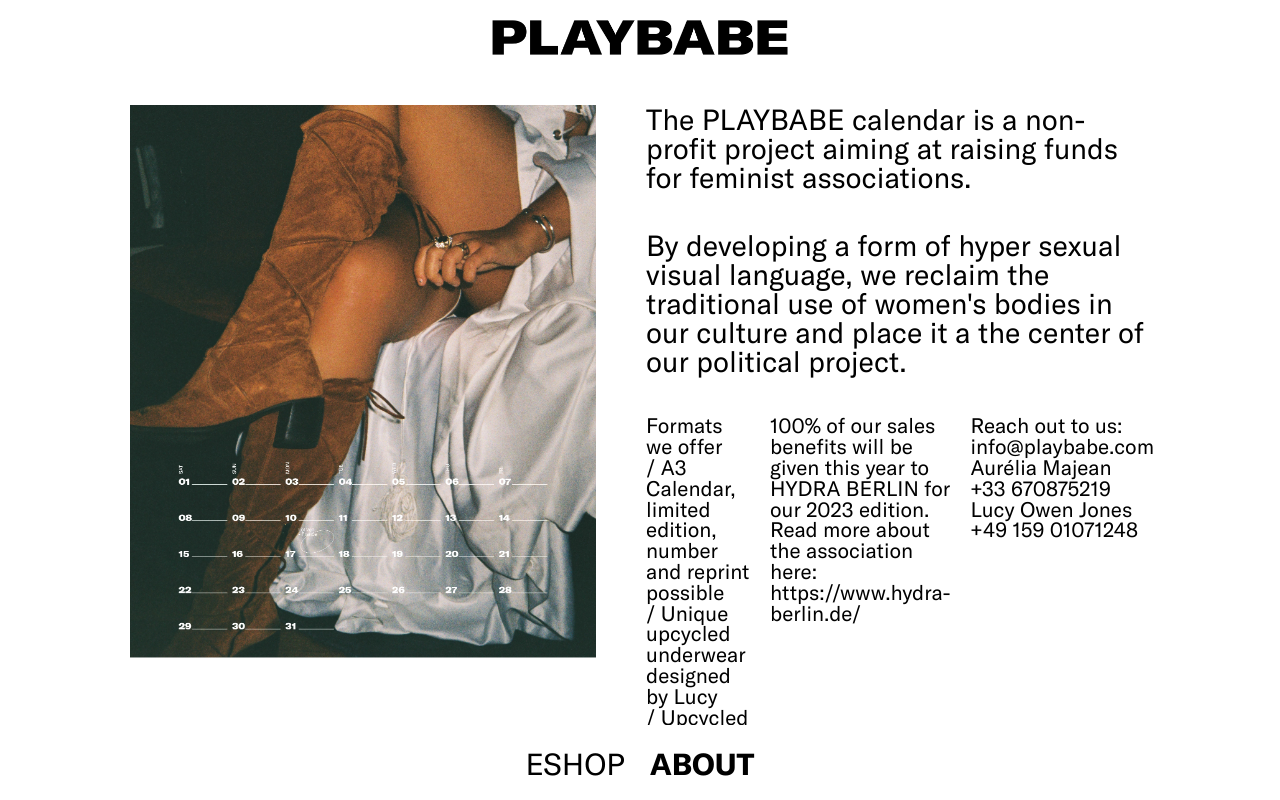
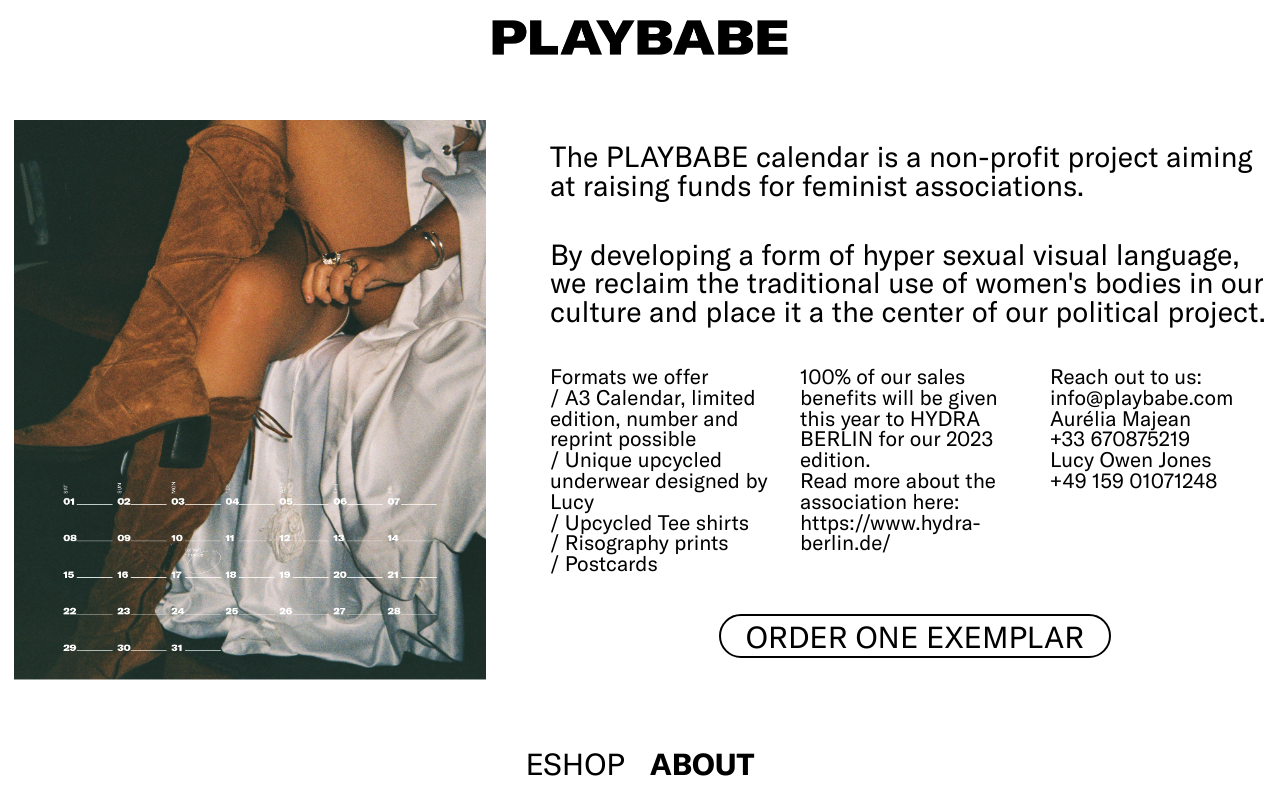
Before and after one commit to alexandre-roux/playbabe, a React (Create React App) app: page /about in a window 1280 px wide. Built offline with nearby package versions, Linux system fonts and the light colour scheme.

Commit message:
Fixes for About page desktop version

```diff
--- a/src/components/Footer/index.scss
+++ b/src/components/Footer/index.scss
@@ -1,11 +1,6 @@
 .footer {
   height: 75px;
   width: 100%;
-  position: absolute;
-  bottom: 0;
-  left: 0;
-  right: 0;
-  overflow: hidden;
   display: flex;
   justify-content: center;
   align-items: center;
--- a/src/components/Header/index.scss
+++ b/src/components/Header/index.scss
@@ -1,11 +1,6 @@
 .header {
   height: 75px;
   width: 100%;
-  position: absolute;
-  top: 0;
-  left: 0;
-  right: 0;
-  overflow: hidden;
   display: flex;
   justify-content: center;
   align-items: center;
--- a/src/containers/About/index.js
+++ b/src/containers/About/index.js
@@ -11,8 +11,8 @@ const About = () => {
 
   return (
     <>
-      <Header />
       <div className="about">
+        <Header />
         {isMobile ? (
           <div className="about-mobile">
             <div className="text">
@@ -118,8 +118,8 @@ const About = () => {
             </div>
           </div>
         )}
+        <Footer />
       </div>
-      <Footer />
     </>
   );
 };
--- a/src/containers/About/index.scss
+++ b/src/containers/About/index.scss
@@ -1,17 +1,15 @@
 .about {
-  position: absolute;
-  top: 75px;
-  bottom: 75px;
-  left: 0;
-  right: 0;
-  overflow: auto;
+  height: 100%;
+  display: flex;
+  flex-direction: column;
+  align-items: center;
+  justify-content: space-between;
 
   .about-desktop {
+    max-width: 1280px;
+    height: 70%;
     display: flex;
-    height: 85%;
-    margin: 30px;
     gap: 50px;
-    padding: 0 100px;
 
     .images {
       flex: 2;
@@ -28,6 +26,7 @@
       flex: 3;
       display: flex;
       justify-content: center;
+      align-items: center;
 
       .text-container {
         display: flex;
```
